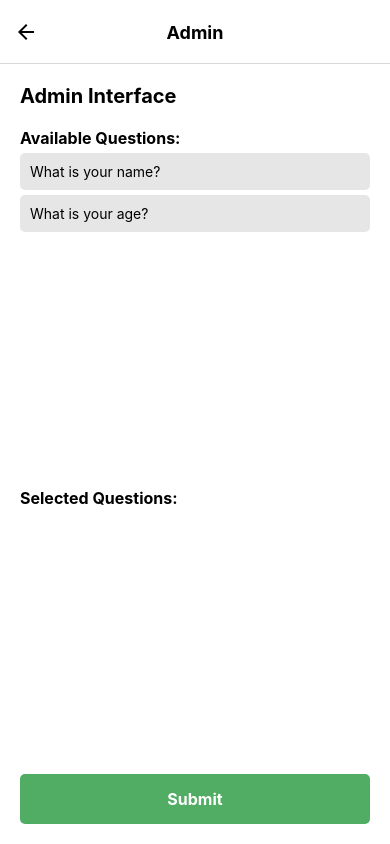
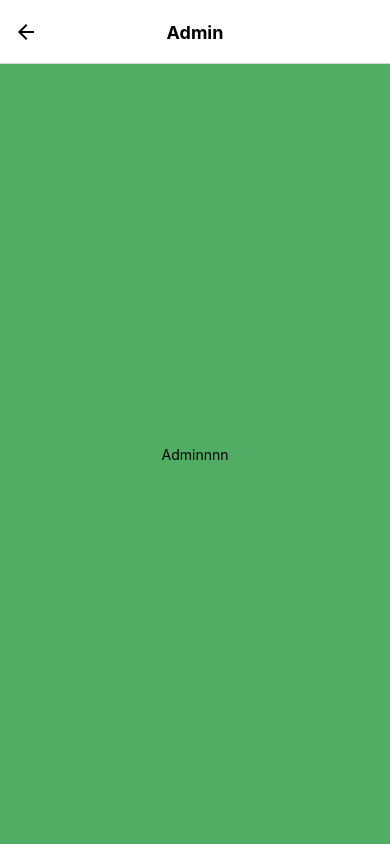
Before and after one commit to Selamkd/CIC-Hackathon-MadLab, a React Native app: screen /Admin in a window 390 px wide. Built offline with nearby package versions, Linux system fonts and the light colour scheme.

Commit message:
Revert "Admin"

```diff
--- a/screens/Admin.js
+++ b/screens/Admin.js
@@ -1,113 +1,19 @@
-import React, { useState } from 'react';
-import {
-  View,
-  Text,
-  StyleSheet,
-  TouchableOpacity,
-  FlatList,
-} from 'react-native';
-
-const questions = [
-  { id: 1, text: 'What is your name?', type: 'text' },
-  { id: 2, text: 'What is your age?', type: 'number' },
-];
-
-const Admin = () => {
-  const [selectedQuestions, setSelectedQuestions] = useState([]);
-
-  const addQuestion = (question) => {
-    setSelectedQuestions([...selectedQuestions, question]);
-  };
-
-  const removeQuestion = (questionId) => {
-    setSelectedQuestions(selectedQuestions.filter((q) => q.id !== questionId));
-  };
-
-  const renderQuestionItem = ({ item }) => (
-    <TouchableOpacity
-      onPress={() => addQuestion(item)}
-      style={styles.questionItem}
-    >
-      <Text>{item.text}</Text>
-    </TouchableOpacity>
-  );
-
+import { StatusBar } from 'expo-status-bar';
+import { StyleSheet, Image, Text, View, ActivityIndicator } from 'react-native';
+import { useState, useEffect } from 'react';
+export default function Admin() {
   return (
     <View style={styles.container}>
-      <Text style={styles.heading}>Admin Interface</Text>
-
-      <Text style={styles.subHeading}>Available Questions:</Text>
-      <FlatList
-        data={questions}
-        renderItem={renderQuestionItem}
-        keyExtractor={(item) => item.id.toString()}
-      />
-
-      <Text style={styles.subHeading}>Selected Questions:</Text>
-      <FlatList
-        data={selectedQuestions}
-        renderItem={({ item }) => (
-          <TouchableOpacity
-            onPress={() => removeQuestion(item.id)}
-            style={styles.selectedQuestionItem}
-          >
-            <Text>{item.text}</Text>
-          </TouchableOpacity>
-        )}
-        keyExtractor={(item) => item.id.toString()}
-      />
-
-      <TouchableOpacity
-        style={styles.submitButton}
-        onPress={() => console.log('Selected questions:', selectedQuestions)}
-      >
-        <Text style={styles.submitButtonText}>Submit</Text>
-      </TouchableOpacity>
+      <Text>Adminnnn</Text>
     </View>
   );
-};
+}
 
 const styles = StyleSheet.create({
   container: {
     flex: 1,
-    backgroundColor: '#ffffff',
-    padding: 20,
-  },
-  heading: {
-    fontSize: 20,
-    fontWeight: 'bold',
-    marginBottom: 10,
-  },
-  subHeading: {
-    fontSize: 16,
-    fontWeight: 'bold',
-    marginTop: 10,
-    marginBottom: 5,
-  },
-  questionItem: {
-    padding: 10,
-    backgroundColor: '#e6e6e6',
-    marginBottom: 5,
-    borderRadius: 5,
-  },
-  selectedQuestionItem: {
-    padding: 10,
-    backgroundColor: '#f0f0f0',
-    marginBottom: 5,
-    borderRadius: 5,
-  },
-  submitButton: {
     backgroundColor: '#51ad63',
-    padding: 15,
     alignItems: 'center',
-    borderRadius: 5,
-    marginTop: 20,
-  },
-  submitButtonText: {
-    color: '#ffffff',
-    fontSize: 16,
-    fontWeight: 'bold',
+    justifyContent: 'center',
   },
 });
-
-export default Admin;
```
